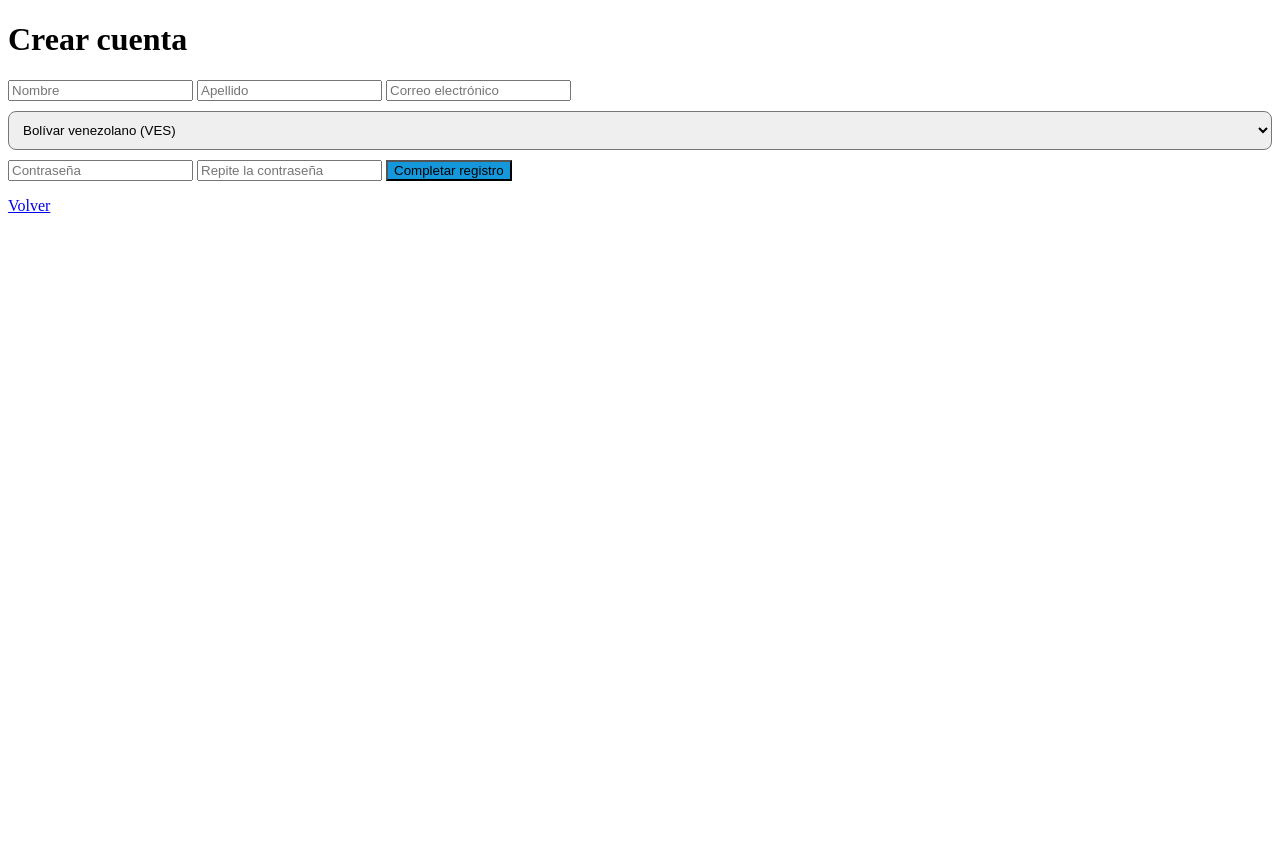
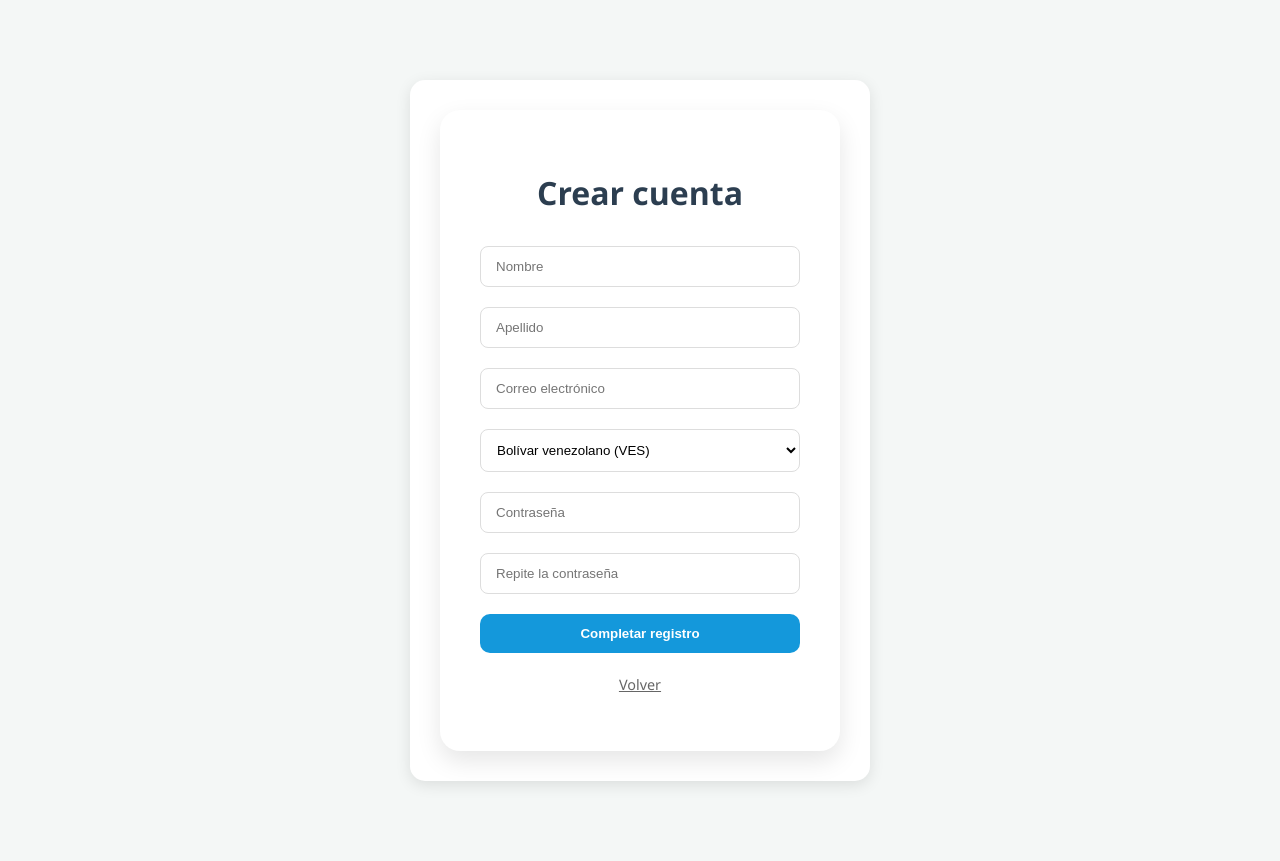
Before and after one commit to RedRobin92/adminbuddy2.0, a Flask app: page /register in a window 1280 px wide. Before the commit the page ends 213 px from the top, so only its background shows below. Run offline with Flask 3, Linux system fonts and the light colour scheme.

Commit message:
Fase 3: Restauracion final de archivos y dise;o

```diff
--- a/static/css/style.css
+++ b/static/css/style.css
@@ -0,0 +1,93 @@
+:root {
+    --primary-color: #3498db;
+    --secondary-color: #2ecc71;
+    --background-color: #f4f7f6;
+    --text-color: #2c3e50;
+    --font-family: 'Segoe UI', Tahoma, Geneva, Verdana, sans-serif;
+    --danger-color: #e74c3c;
+}
+
+body {
+    margin: 0;
+    display: flex;
+    flex-direction: column;
+    min-height: 100vh;
+    padding: 0;
+    background-color: var(--background-color);
+    font-family: 'Segoe UI', Tahoma, Geneva, Verdana, sans-serif;
+    color: var(--text-color);
+}
+
+.auth-container {
+    display: flex;
+    justify-content: center;
+    align-items: center;
+    flex: 1;
+    max-width: 400px;
+    margin: 80px auto;
+    padding: 30px;
+    background: white;
+    border-radius: 15px;
+    box-shadow: 0 4px 15px rgba(0,0,0,0.1);
+}
+
+.auth-card{
+    background: white;
+    padding: 40px;
+    border-radius: 20px;
+    box-shadow: 0 10px 25px rgba(0,0,0,0.1);
+    width: 100%;
+    max-width: 400px;
+    text-align: center;
+}
+
+input {
+    width: 100%;
+    padding: 12px 15px;
+    margin: 10px 0;
+    border: 1px solid #ddd;
+    border-radius: 8px;
+    box-sizing: border-box;
+}
+
+.dashboard-container {
+    max-width: 1000px;
+    margin: 0 auto;
+    padding: 20px;
+}
+
+.card {
+    background: white;
+    padding: 20px;
+    border-radius: 15px;
+    box-shadow: 0 4px 15px rgba(0,0,0,0.05);
+    margin-bottom: 20px;
+    transition: transform 0.2s;
+}
+
+.card:hover {
+    transform: translateY(-5px)
+}
+
+.stats-grid {
+    display: grid;
+    grid-template-columns: repeat(auto-fit, minmax(250px, 1fr));
+    gap: 20px;
+}
+
+.income h4 { color: #2ecc71; }
+.expenses h4 { color: #e74c3c; }
+.debts h4 { color: #f39c12; }
+
+.btn-primary {
+    background-color: #3498db;
+    border: none;
+    padding: 12px 25px;
+    color: white;
+    border-radius: 10px;
+    text-decoration: none;
+    display: inline-block;
+    margin-top: 10px;
+    cursor: pointer;
+    font-weight: bold;
+}
--- a/templates/register.html
+++ b/templates/register.html
@@ -9,22 +9,27 @@
         <link rel="stylesheet" href="{{ url_for('static', filename='css/style.css') }}">
     </head>
     <body>
-        <div class="login-container">
+        <div class="auth-container">
+            <div class="auth-card">
                 <h1>Crear cuenta</h1>
                 <form action="{{ url_for('handle_register') }}" method="POST">
                     <input type="text" name="nombre" placeholder="Nombre" required>
                     <input type="text" name="apellido" placeholder="Apellido" required>
                     <input type="email" name="email" placeholder="Correo electrónico" required>
-                <select name="moneda" style="width: 100%; padding: 10px; margin: 10px 0; border-radius: 8px;">
+
+                    <select name="moneda" style="width: 100%; padding: 12px; margin: 10px 0; border: 1px solid #ddd; border-radius: 8px; background: white;">
                         <option value="VES">Bolívar venezolano (VES)</option>
                         <option value="USD">Dólar estadounidense (USD)</option>
                         <option value="EUR">Euro (EUR)</option>
                     </select>
+
                     <input type="password" name="password" placeholder="Contraseña" required>
                     <input type="password" name="confirm_password" placeholder="Repite la contraseña" required>
-                <button type="submit" style="background-color: #1498db;">Completar registro</button>
+
+                    <button type="submit" class="btn-primary" style="width: 100%; margin-top: 10px; background-color: #1498db;">Completar registro</button>
                 </form>
-            <p><a href="{{ url_for('index') }}">Volver</a></p>
+                <p style="margin-top: 20px;"><a href="{{ url_for('index') }}" style="color: #666; font-size: 0.9em">Volver</a></p>
+            </div>
         </div>
     </body>
 </html>
```
Also changed, not shown: templates/dashboard.html (added, +54 -0 lines), templates/index.html (+7 -9 lines), templates/login.html (+11 -8 lines), adminbuddy.db (deleted), 1 other file. Lines whose indentation alone changed are shown as unchanged.
